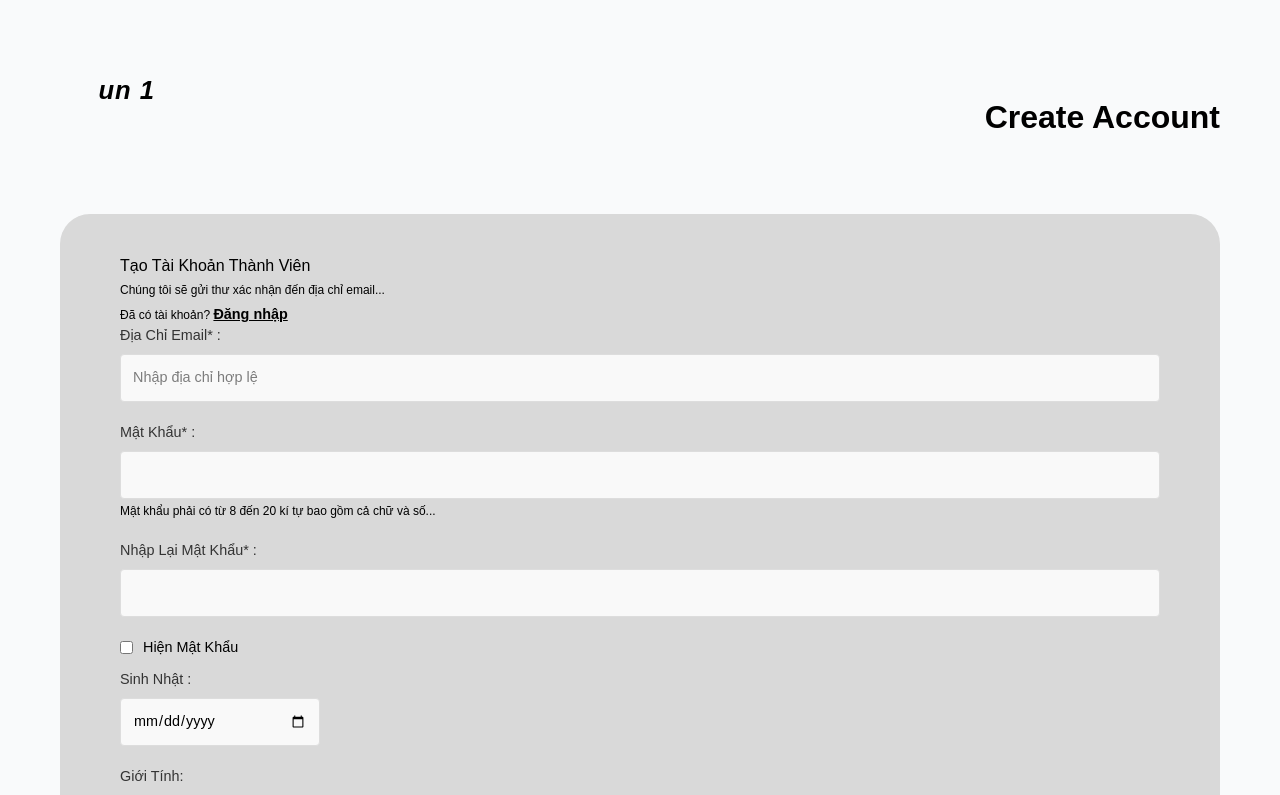
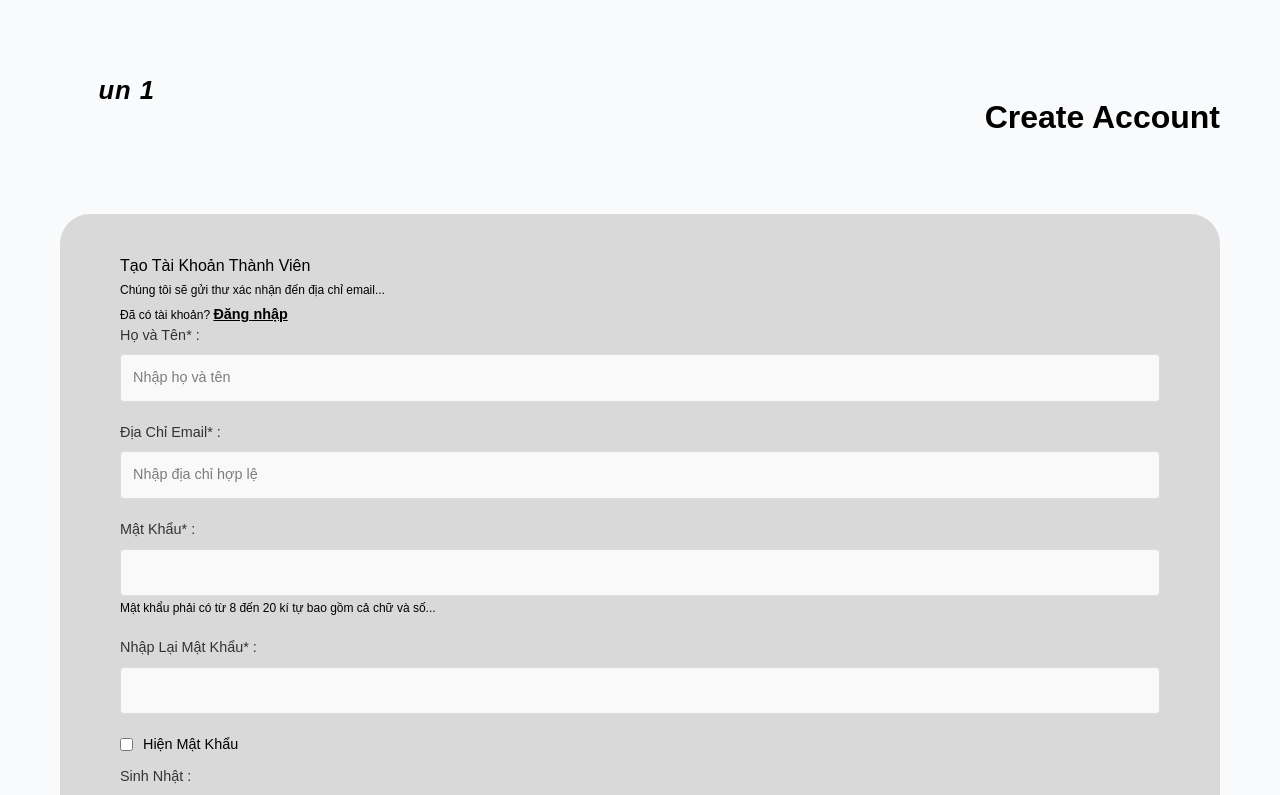
Before and after one commit to team-9-un1/un1-e-commerce-shop, a React (Vite) app in the folder frontend/: page /register in a window 1280 px wide. Shown: the top 795 px of the page. Built offline with nearby package versions, Linux system fonts and the light colour scheme; no server answers.

Commit message:
fix(auth): add required name field for register

```diff
--- a/frontend/src/components/RegisterForm.jsx
+++ b/frontend/src/components/RegisterForm.jsx
@@ -16,10 +16,9 @@ const RegisterForm = ({ onSwitchToLogin }) => {
     setSubmitError('');
 
     const payload = {
+      name: data.name?.trim(),
       email: data.email,
       password: data.password,
-      birthday: data.birthday || null,
-      gender: data.gender || null,
     };
 
     try {
@@ -59,6 +58,19 @@ const RegisterForm = ({ onSwitchToLogin }) => {
 
       <form onSubmit={handleSubmit(onSubmit)}>
         {submitError && <p className="error-message">{submitError}</p>}
+
+        <div className="form-group">
+          <label className="form-label">Họ và Tên* :</label>
+          <input
+            className="form-input"
+            placeholder="Nhập họ và tên"
+            {...register("name", {
+              required: "Họ và tên là bắt buộc",
+              validate: (value) => value?.trim().length > 0 || "Họ và tên là bắt buộc",
+            })}
+          />
+          {errors.name && <p className="error-message">{errors.name.message}</p>}
+        </div>
 
         <div className="form-group">
           <label className="form-label">Địa Chỉ Email* :</label>
--- a/frontend/src/context/AuthContext.jsx
+++ b/frontend/src/context/AuthContext.jsx
@@ -67,9 +67,19 @@ export const AuthProvider = ({ children }) => {
     setLoading(true);
     try {
       const response = await authService.register(registerData);
+      const userWithName = response.user
+        ? {
+            ...response.user,
+            name: response.user.name || registerData.name || null,
+          }
+        : null;
 
-      if (response.token && response.user) {
-        applyAuth(response.token, response.user);
+      if (response.token && userWithName) {
+        applyAuth(response.token, userWithName);
+        return {
+          ...response,
+          user: userWithName,
+        };
       }
 
       return response;
```
